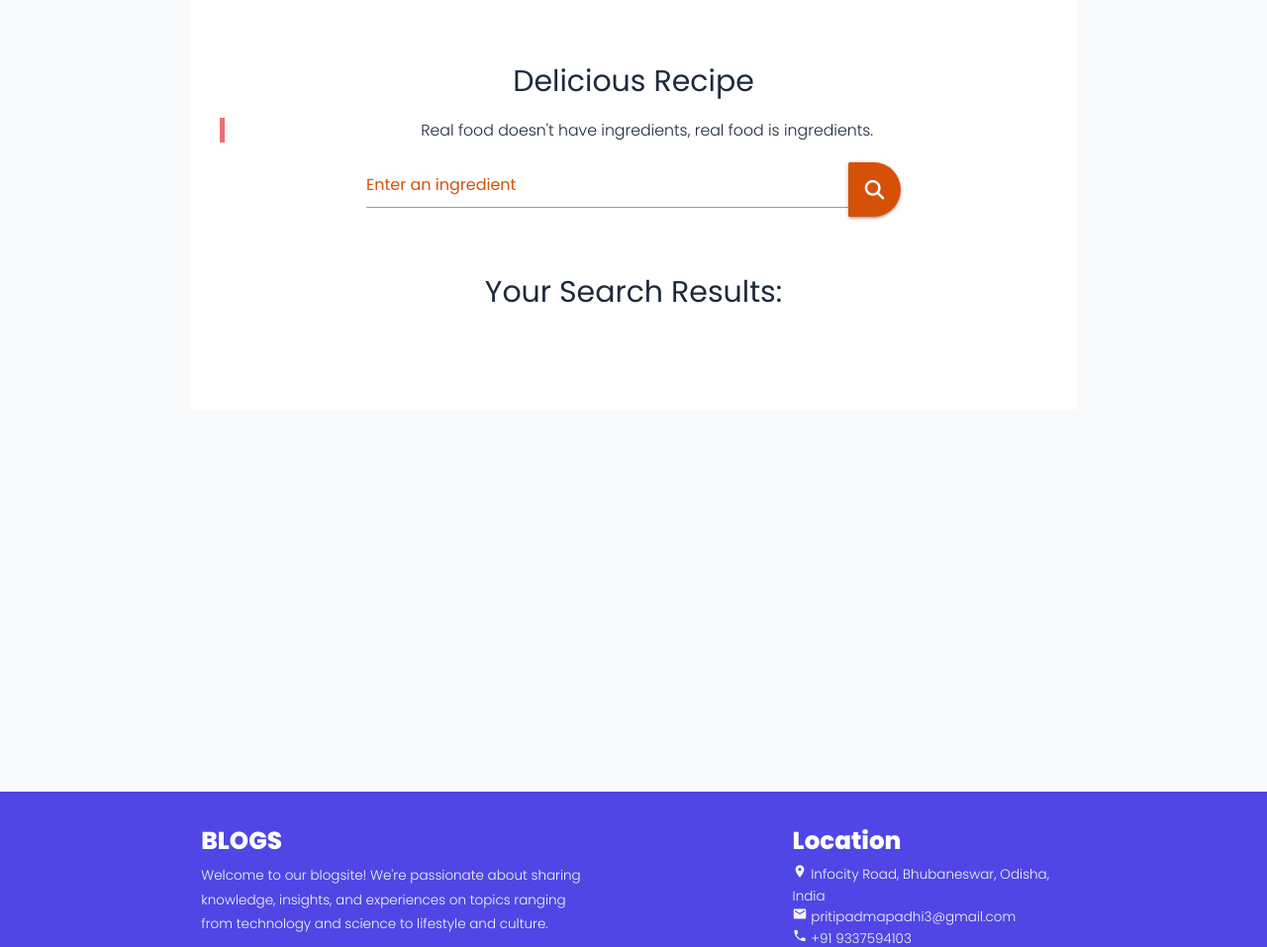
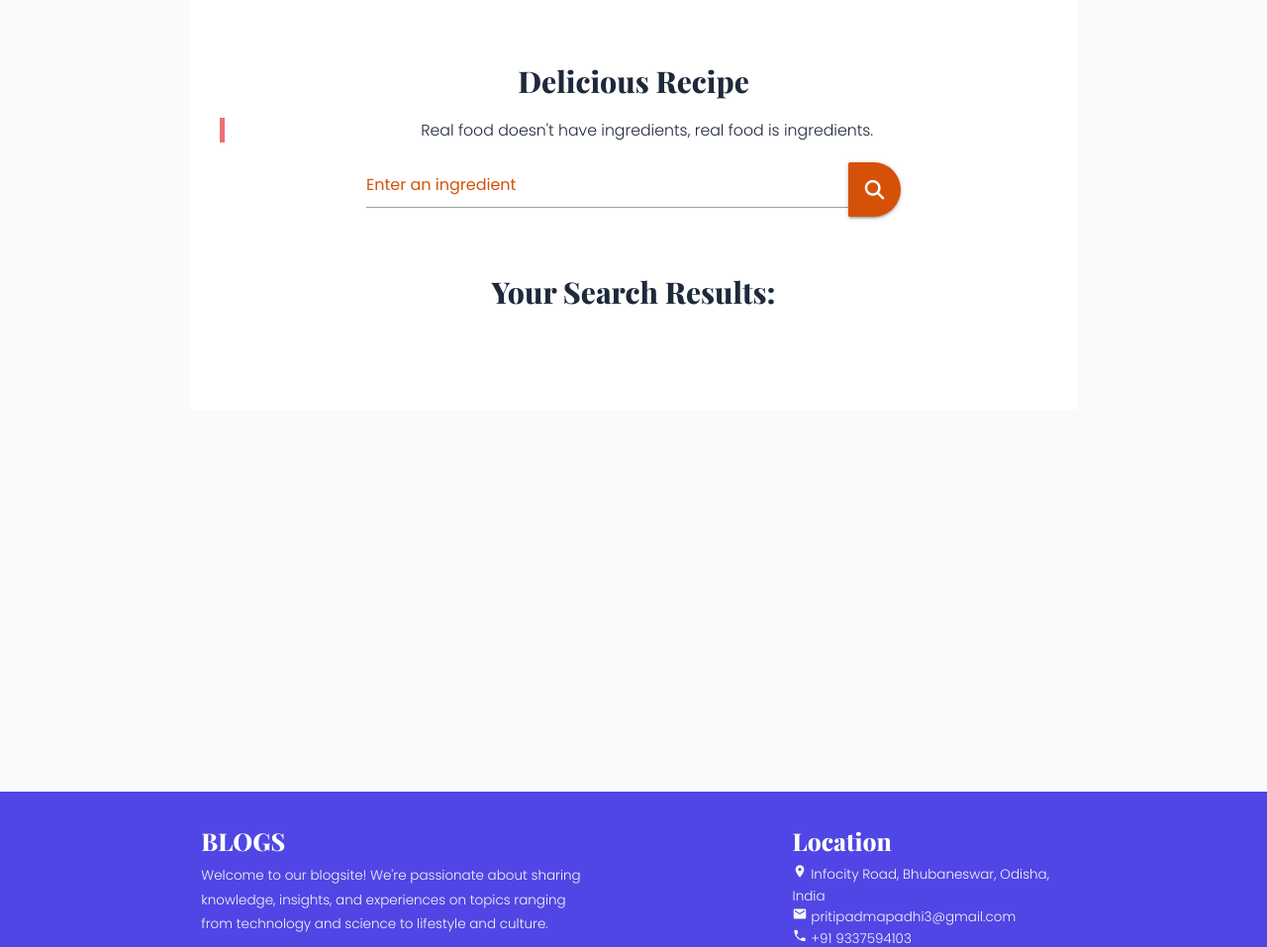
Before and after one commit to MrsPriti/blogsite, a Django app: template template/food.html in a window 1280 px wide. Shown: the part 64-1021 px from the top of the page at 99% size. Run offline with Django 4.2, Linux system fonts and the light colour scheme; the template is opened without the code that fills it, so the values that code supplies are empty.

Commit message:
Update typography system with Playfair Display and Inter

```diff
--- a/static/style.css
+++ b/static/style.css
@@ -5,9 +5,12 @@
     --accent: #06b6d4;
     --glass: rgba(255, 255, 255, 0.7);
     --glass-dark: rgba(15, 23, 42, 0.8);
+    --font-main: 'Inter', sans-serif;
+    --font-heading: 'Playfair Display', serif;
     --shadow-sm: 0 1px 2px 0 rgb(0 0 0 / 0.05);
     --shadow: 0 4px 6px -1px rgb(0 0 0 / 0.1), 0 2px 4px -2px rgb(0 0 0 / 0.1);
-    --shadow-lg: 0 10px 15px -3px rgb(0 0 0 / 0.1), 0 4px 6px -4px rgb(0 0 0 / 0.1);
+    --shadow-lg: 0 20px 25px -5px rgb(0 0 0 / 0.1), 0 8px 10px -6px rgb(0 0 0 / 0.1);
+    --border-radius: 24px;
 }
 
 * {
@@ -90,12 +93,13 @@ nav ul a:hover {
 }
 
 .banner h1 {
-    font-size: 5rem;
-    font-weight: 800;
+    font-family: var(--font-heading);
+    font-size: 5.5rem;
+    font-weight: 900;
     color: white;
     margin-bottom: 2rem;
-    text-transform: uppercase;
-    text-shadow: 0 4px 10px rgba(0,0,0,0.3);
+    text-transform: capitalize;
+    text-shadow: 0 10px 30px rgba(0,0,0,0.5);
     line-height: 1.1;
 }
 
@@ -145,10 +149,10 @@ nav ul a:hover {
 }
 
 .card {
-    border-radius: 20px !important;
+    border-radius: var(--border-radius) !important;
     overflow: hidden;
     box-shadow: var(--shadow) !important;
-    transition: all 0.4s cubic-bezier(0.4, 0, 0.2, 1);
+    transition: all 0.5s cubic-bezier(0.16, 1, 0.3, 1);
     border: 1px solid rgba(0,0,0,0.05);
 }
 
@@ -175,10 +179,12 @@ nav ul a:hover {
 }
 
 .card-title {
+    font-family: var(--font-heading);
     font-weight: 700 !important;
-    font-size: 1.5rem !important;
+    font-size: 1.75rem !important;
     color: #1e293b;
     margin-bottom: 12px !important;
+    line-height: 1.3;
 }
 
 .truncate {
--- a/template/base.html
+++ b/template/base.html
@@ -8,7 +8,7 @@
     <!-- Fonts -->
     <link rel="preconnect" href="https://fonts.googleapis.com">
     <link rel="preconnect" href="https://fonts.gstatic.com" crossorigin>
-    <link href="https://fonts.googleapis.com/css2?family=Outfit:wght@300;400;600;800&display=swap" rel="stylesheet">
+    <link href="https://fonts.googleapis.com/css2?family=Inter:wght@300;400;500;600;700&family=Playfair+Display:wght@700;800;900&family=Outfit:wght@300;400;600;800&display=swap" rel="stylesheet">
     <link href="https://fonts.googleapis.com/icon?family=Material+Icons" rel="stylesheet">
 
     <!-- Styles -->
@@ -25,12 +25,19 @@
             --accent: #06b6d4;
             --glass: rgba(255, 255, 255, 0.7);
             --glass-dark: rgba(15, 23, 42, 0.8);
-            --font-main: 'Outfit', sans-serif;
+            --font-main: 'Inter', sans-serif;
+            --font-heading: 'Playfair Display', serif;
+            --font-alt: 'Outfit', sans-serif;
         }
         body {
             font-family: var(--font-main);
             background-color: #f8fafc;
             color: #1e293b;
+            line-height: 1.6;
+        }
+        h1, h2, h3, h4, h5, h6 {
+            font-family: var(--font-heading);
+            font-weight: 800;
         }
         .bg-primary {
             background: var(--primary) !important;
```
